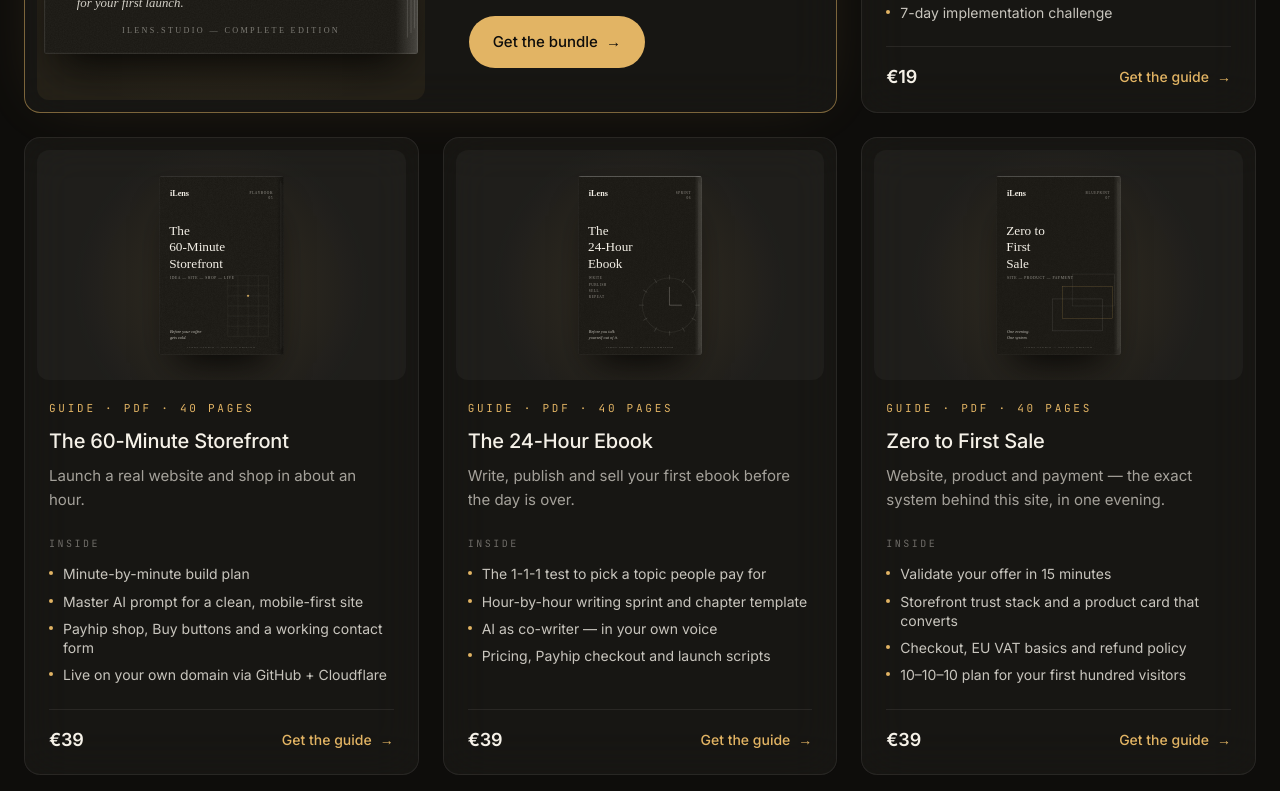
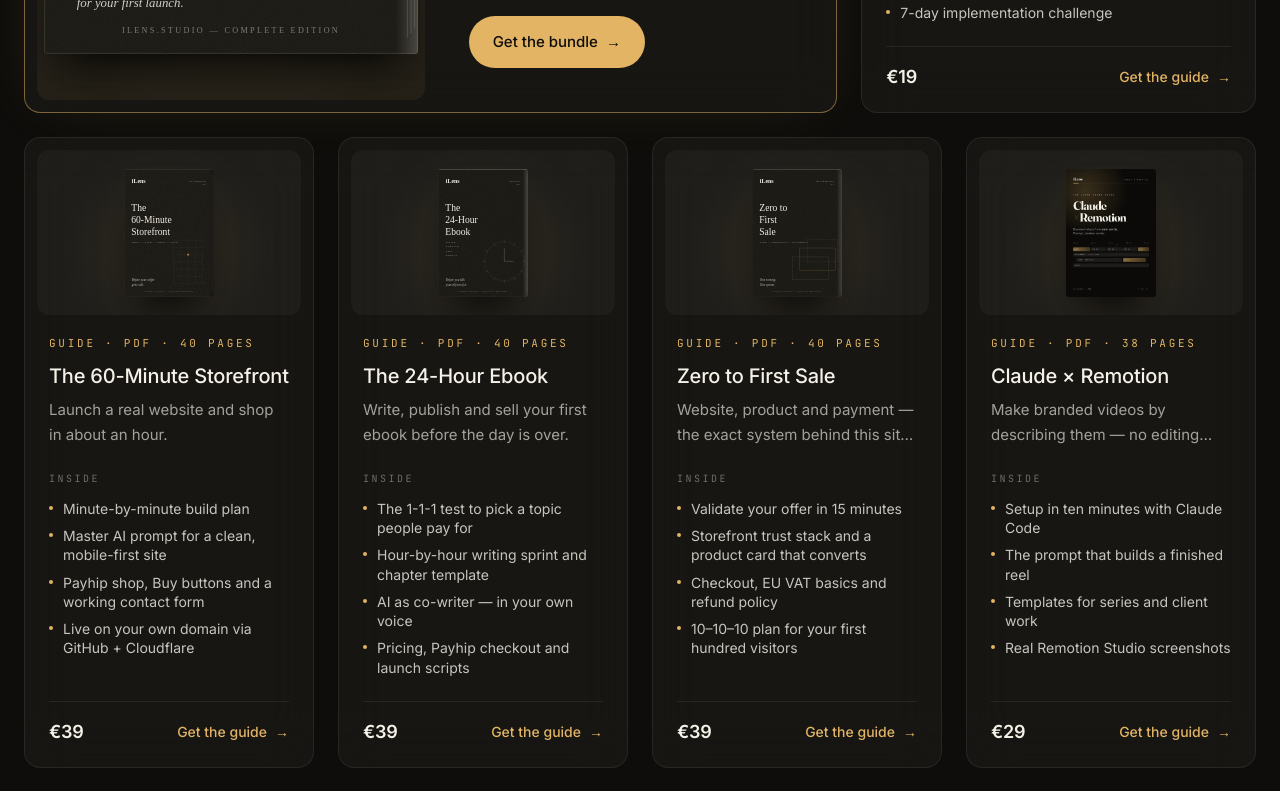
Before and after one commit to ilensai365/ilens, a React (Vite) app in the folder site-v2/: page / in a window 1280 px wide. Shown: the part 1720-2511 px from the top of the page. Built offline with nearby package versions, Linux system fonts and the light colour scheme.

Commit message:
Shop: add Claude × Remotion (€29, Payhip QbEwq) as a fourth guide
New inBundle flag keeps it out of the Build. Launch. Sell. bundle lists
(hero card, Inside, bundle card); the single guides now sit four to a
row on desktop (span 3).

Co-Authored-By: Claude Opus 5.5 <noreply@anthropic.com>

```diff
--- a/site-v2/src/components/Inside.tsx
+++ b/site-v2/src/components/Inside.tsx
@@ -38,7 +38,7 @@ function CountUp({ to }: { to: number }) {
 
 /** Proof without invented reviews: what each guide promises, real facts, and what's inside. */
 export default function Inside() {
-  const guides = products.filter((p) => p.status === "available" && !p.featured);
+  const guides = products.filter((p) => p.status === "available" && !p.featured && p.inBundle !== false);
 
   return (
     <section id="inside" className="py-section">
--- a/site-v2/src/components/Shop.tsx
+++ b/site-v2/src/components/Shop.tsx
@@ -4,6 +4,7 @@ import { BUNDLE } from "../data/site";
 import SectionHead from "./SectionHead";
 
 const spanClass: Record<Product["span"], string> = {
+  3: "md:col-span-6 lg:col-span-3",
   4: "md:col-span-6 lg:col-span-4",
   6: "md:col-span-6",
   8: "md:col-span-12 lg:col-span-8",
@@ -38,7 +39,7 @@ function Cover({ p, large }: { p: Product; large?: boolean }) {
 
 /** Featured bundle: short title, scannable list of what's included, clear price row. */
 function BundleCard({ p }: { p: Product }) {
-  const included = products.filter((g) => g.status === "available" && !g.featured);
+  const included = products.filter((g) => g.status === "available" && !g.featured && g.inBundle !== false);
   return (
     <div data-reveal className={spanClass[p.span]}>
       <motion.a
--- a/site-v2/src/components/hero/BundleCard.tsx
+++ b/site-v2/src/components/hero/BundleCard.tsx
@@ -4,7 +4,7 @@ import { products } from "../../data/products";
 
 /** Hero "checkout card" for the Build. Launch. Sell. bundle. */
 export default function BundleCard() {
-  const guides = products.filter((p) => p.status === "available" && !p.featured);
+  const guides = products.filter((p) => p.status === "available" && !p.featured && p.inBundle !== false);
 
   return (
     <div className="glass rounded-[24px] p-2 shadow-[0_40px_120px_-40px_var(--glow)]">
--- a/site-v2/src/data/products.ts
+++ b/site-v2/src/data/products.ts
@@ -18,8 +18,10 @@ export type Product = {
   /** "What's inside" bullets — keep in sync with the Payhip description (ilens-ebooks/payhip-descriptions.html). */
   includes?: string[];
   featured?: boolean;
+  /** false = sold on its own, not part of the Build. Launch. Sell. bundle (kept out of the bundle lists). */
+  inBundle?: boolean;
   /** Columns out of 12 on desktop. */
-  span: 4 | 6 | 8;
+  span: 3 | 4 | 6 | 8;
 };
 
 export const products: Product[] = [
@@ -68,7 +70,7 @@ export const products: Product[] = [
       "Payhip shop, Buy buttons and a working contact form",
       "Live on your own domain via GitHub + Cloudflare",
     ],
-    span: 4,
+    span: 3,
   },
   {
     id: "ebook-24h",
@@ -85,7 +87,7 @@ export const products: Product[] = [
       "AI as co-writer — in your own voice",
       "Pricing, Payhip checkout and launch scripts",
     ],
-    span: 4,
+    span: 3,
   },
   {
     id: "first-sale",
@@ -102,7 +104,25 @@ export const products: Product[] = [
       "Checkout, EU VAT basics and refund policy",
       "10–10–10 plan for your first hundred visitors",
     ],
-    span: 4,
+    span: 3,
+  },
+  {
+    id: "claude-remotion",
+    title: "Claude × Remotion",
+    blurb: "Make branded videos by describing them — no editing app, no timeline dragging.",
+    cover: IMG + "images/dark/product-claude-remotion.webp",
+    price: "€29",
+    href: PAYHIP("QbEwq"),
+    status: "available",
+    pages: "38 pages",
+    inBundle: false,
+    includes: [
+      "Setup in ten minutes with Claude Code",
+      "The prompt that builds a finished reel",
+      "Templates for series and client work",
+      "Real Remotion Studio screenshots",
+    ],
+    span: 3,
   },
   {
     id: "template-kit",
```
Also changed, not shown: site-v2/public/images/dark/product-claude-remotion.webp (added), 4 other files (tests, documents, lock files or other folders).
